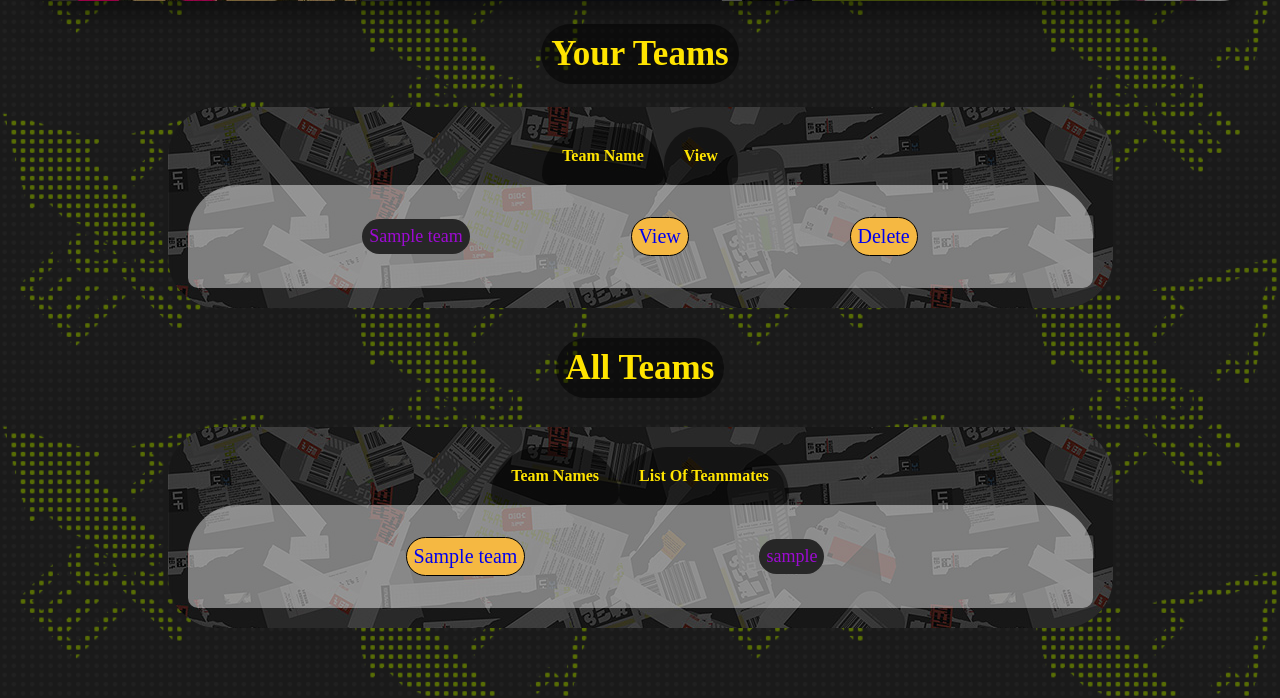
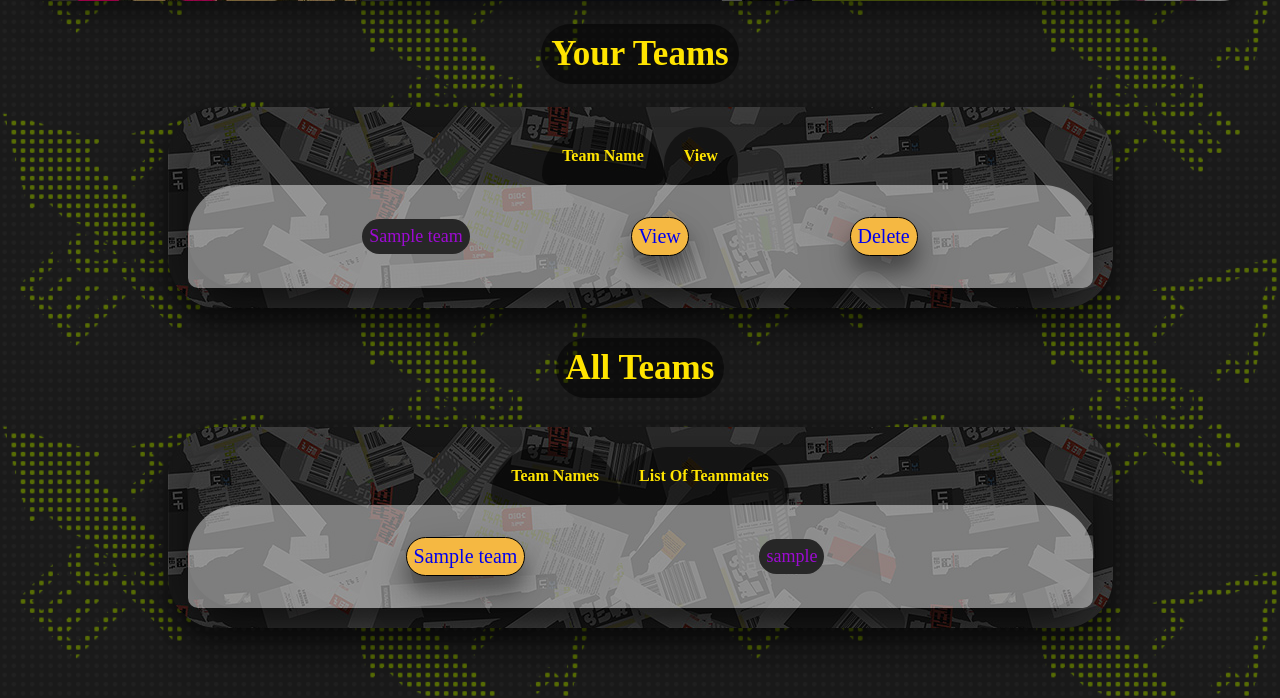
Before and after one commit to Clovs247/soloProject, a Flask app: template flask_app/templates/all_teams.html in a window 1280 px wide. Shown: the part 544-1242 px from the top of the page. Run offline with Flask 2, Linux system fonts and the light colour scheme; the template is opened without the code that fills it: most values are stand-ins (such as "Sample title", 1, 10 or a date in 2020).

Commit message:
FINAL FINAL ><

```diff
--- a/flask_app/static/css/styles.css
+++ b/flask_app/static/css/styles.css
@@ -232,6 +232,8 @@ nav{
     border: 1px solid black;
     background-color: #F5B842;
     border-radius: 75px;
+    box-shadow: 0 15px 20px 0 rgba(0, 0, 0, 0.364), 0 17px 50px 0 rgba(0, 0, 0, 0.216);
+
 }
 .view{
     text-decoration-line: none;
@@ -239,6 +241,8 @@ nav{
     border: 1px solid black;
     background-color: #F5B842;
     border-radius: 75px;
+    box-shadow: 0 15px 20px 0 rgba(0, 0, 0, 0.364), 0 17px 50px 0 rgba(0, 0, 0, 0.216);
+
 }
 
 /* *********************************MAIN ELEMENTS****************************************************************** */
@@ -315,6 +319,7 @@ table{
     padding: 20px;
     background-image:url(/static/img/backgrounds/Splatoon3_BG_Paper.jpg);
     border-radius: 50px;
+    box-shadow: 0 15px 20px 0 rgba(0, 0, 0, 0.364), 0 17px 50px 0 rgba(0, 0, 0, 0.216);
 }
 table p{
     font-size: 2vw;
@@ -326,6 +331,8 @@ tbody{
     border-radius: 50px;
     /* background-color: white; */
     /* justify-content: space-between; */
+    box-shadow: 0 15px 20px 0 rgba(0, 0, 0, 0.364), 0 17px 50px 0 rgba(0, 0, 0, 0.216);
+
 }
 th{
     background-color: rgba(0,0,0,0.50);
@@ -341,6 +348,7 @@ tr{
 td{
     display: flex;
     flex-direction: column;
+    border-radius: 50px;
 }
 .teams-made{
     /* background-color: rgba(255, 255, 255, 0.445); */
```
